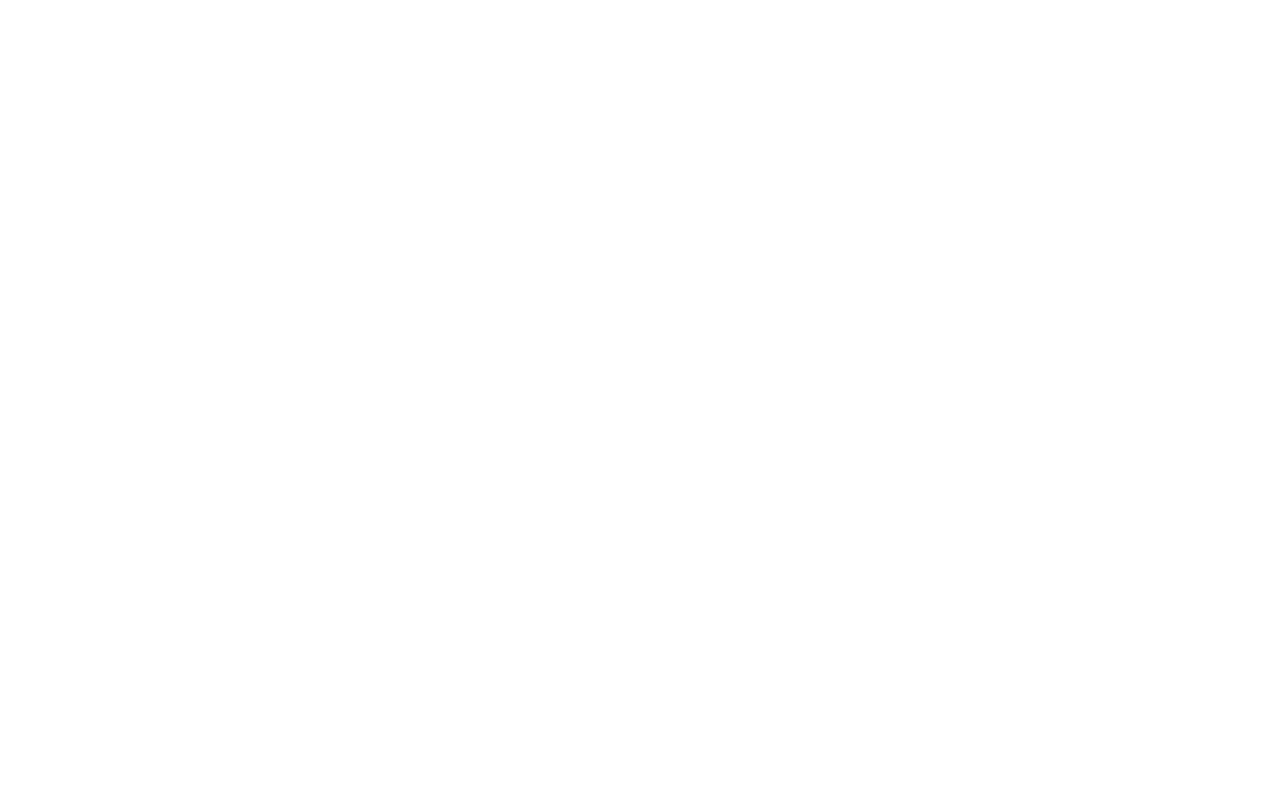
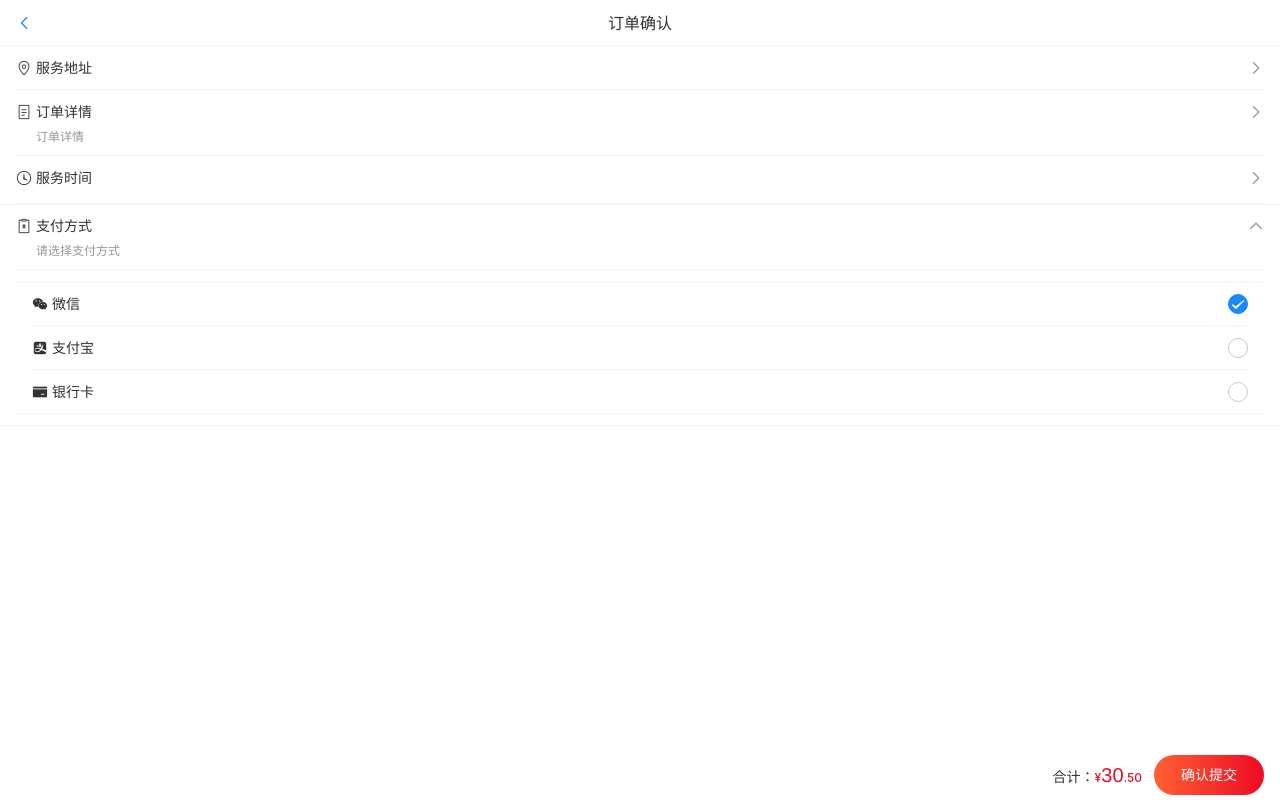
Before and after one commit to weixq77/DomesticServiceCustomerApp, a Vue app: page /submitOrder in a window 1280 px wide. Built offline with nearby package versions, Linux system fonts and the light colour scheme; no server answers.

Commit message:
[zys]上传订单提交页面，已获取顾客地址

```diff
--- /dev/null
+++ b/src/pages/SubmitOrder.vue
@@ -0,0 +1,171 @@
+<template>
+    <div id="order">
+       <!-- 商品展示 -->
+    <van-nav-bar
+        title="订单确认"
+        left-arrow
+        @click-left="onClickLeft"
+        />
+        <!-- {{address}}
+        {{info}} -->
+          <van-cell title="服务地址" icon="location-o"
+          :label="addressList" is-link to="/address"/>
+          <!-- 服务地址已经获取到该顾客的相关地址，
+          现在默认显示最新添加的那一条地址项
+           -->
+          <van-cell title="订单详情" icon="orders-o"
+          :label="order" is-link />
+           <!-- <div>订单信息</div> -->
+         <van-cell is-link
+          @click="showPopup"
+           icon="underway-o"
+           :label="timeList"
+           title="服务时间"
+          >
+           </van-cell>
+            <van-popup
+                v-model="show"
+                position="bottom"
+                :style="{ height: '50%' }"
+                >
+                <van-datetime-picker
+                    v-model="currentDate"
+                    type="datetime"
+                    :min-date="minDate"
+                    :max-date="maxDate"
+                    @confirm="clonePopup"
+                    @cancel="clonePopup"
+                    @change="changeTime"
+                    />
+            </van-popup>
+            <!-- 选择支付方式的下拉框 -->
+            <van-collapse v-model="activeNames">
+                <van-collapse-item title="支付方式" name="1" label="请选择支付方式" icon="bill-o">
+                    <van-radio-group v-model="radio">
+                            <van-cell-group>
+                                <van-cell title="微信" clickable @click="radio = '1'" icon="wechat">
+                                <van-radio slot="right-icon" name="1" />
+                                </van-cell>
+                                <van-cell title="支付宝" clickable @click="radio = '2'" icon="alipay" >
+                                <van-radio slot="right-icon" name="2" />
+                                </van-cell>
+                                 <van-cell title="银行卡" clickable @click="radio = '3'" icon="card" >
+                                <van-radio slot="right-icon" name="3" />
+                                </van-cell>
+                            </van-cell-group>
+                            </van-radio-group>
+                    </van-collapse-item>
+            </van-collapse>
+
+        <van-submit-bar
+            :price="3050"
+            button-text="确认提交"
+            @submit="onSubmit"
+            />
+    </div>
+</template>
+<script>
+ import {mapState,mapMutations,mapActions} from 'vuex'
+ import moment from 'moment'
+export default {
+    data(){
+        return{
+            //地址栏显示获取到状态机中的地址信息
+            // addressList:address,
+            //给timeList一个默认为空
+           timeList:"",
+           order:"订单详情",
+           show: false,
+            minHour: 10,
+            maxHour: 20,
+            minDate: new Date(),
+            // 设置可以选择的最大日期
+            maxDate: new Date(2019, 11, 1),
+            //没搞明白现在设置的是最大是11月结束12.1日
+            currentDate: new Date(),
+             radio: '1',
+            activeNames: ['1']
+        }
+    },
+    created(){
+        this.findAddress(this.info.id)
+    },
+    computed:{
+        //获取到用户信息
+          ...mapState("user",["info"]),
+        //获取到用户的所有的地址信息
+           ...mapState("address",["address"]),
+        //重新封装地址信息，以便于赋值给label 要string类型
+          addressList:function(){
+                let str;
+            for(let item of this.address){
+               str= item.province+"  "+item.city+"  "+item.area+"  "+item.address;
+                // 将数据拼接成一个字符串
+                // console.log(str);
+                // console.log(typeof str)
+            }
+            //将str赋值给addressList
+            return str;
+        },
+
+    },
+    methods:{
+        //调用突变获取到该用户的所有地址信息
+          ...mapActions("address",["findAddress"]),
+        onClickLeft() {
+          this.$router.push("product")
+        },
+        onSubmit(){
+            this.$toast("提交成功");
+             this.$router.push("/manages/order")
+
+        },
+        //选择时间的弹框打开
+        showPopup() {
+            this.show = true;
+            },
+        //选择时间的弹框关闭，在点击取消按钮的时候启用
+        clonePopup(){
+             this.show = false;
+             //在关闭弹窗的时候
+              //如果timeList为空设置为当前时间的值
+              if(this.timeList===""){
+                    let t= new Date();
+                    let dateArr=moment().format('YYYY年MM月DD日')
+                    let timeArr=moment().format('HH时mm分');
+                //将两个数组拼接成string赋值给timeList
+                    this.timeList=dateArr+timeArr;
+              }
+
+        },
+        // SubmitTime(value){
+        //     // console.log(value) Thu Oct 31 2019 19:33:57 GMT+0800 (中国标准时间)
+        //     //用moment改变获取到的时间的格式
+        //     //获取到下单时间的年月日
+        //        let dateArr=moment().format('YYYY年MM月DD日')
+        //        //获取到下档时间的时分
+        //       let timeArr=moment().format('HH时mm分');
+        //      //将两个数组拼接成string赋值给timeList
+        //       this.timeList=dateArr+timeArr;
+        //      console.log(this.timeList);
+        //     //  console.log(typeof this.timeList)
+        //     this.show = false;
+        //   只能选择当前时间
+        // },
+        changeTime(e){
+            //当选择器发生改变的时候才会发生改变才会有值，所以当不滑动选择的时候
+            //服务时间将默认选择为当前时间在closePose中设置
+            let t=e.getValues();
+            //console.log(t) ["2019", "10", "31", "20", "06"]
+            //获得一个数组
+            //将数组转化为string格式解构
+            let[year,mon,day,time]=t;
+            this.timeList=year+"年"+mon+"月"+day+"日"+time+"时";
+        }
+
+    }
+}
+</script>
+<style scoped>
+
+</style>
--- a/src/router/index.js
+++ b/src/router/index.js
@@ -44,6 +44,10 @@
     path:"/product",//产品展示页
     component: () => import('../pages/Product.vue')
   },
+  {
+    path:"/submitOrder",//产品展示页
+    component: () => import('../pages/SubmitOrder.vue')
+  },
 ]
 
 const router = new VueRouter({
```
